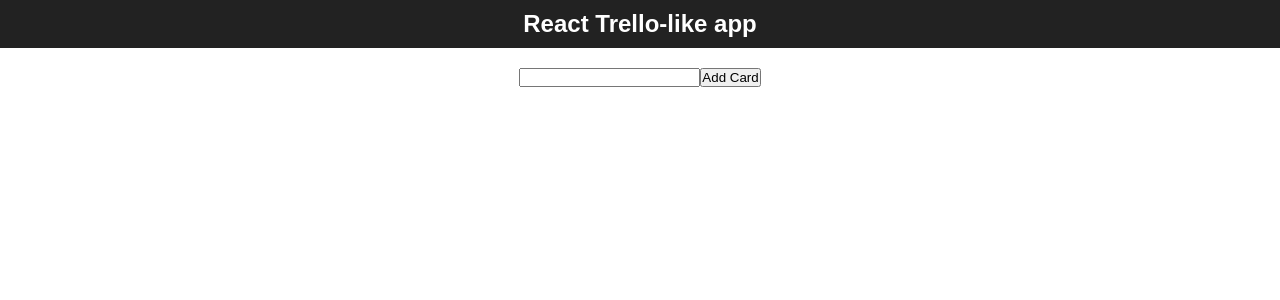
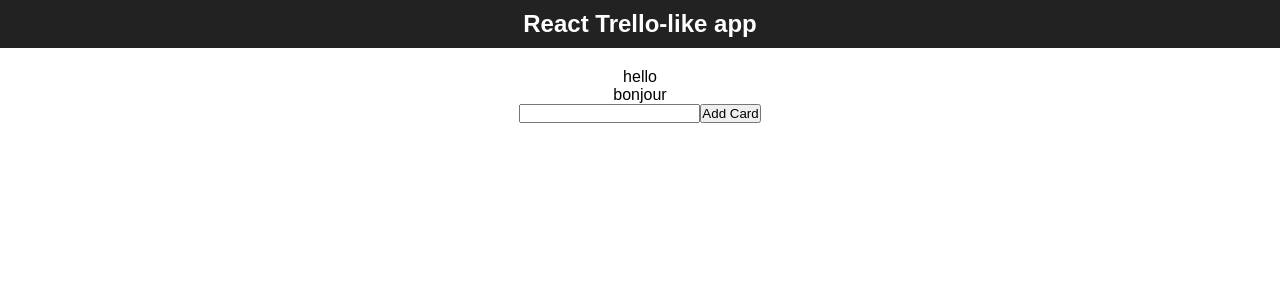
Before and after one commit to namho102/react-excel, a React (Create React App) app: page / in a window 1280 px wide. Shown: the top 300 px of the page. Built offline with nearby package versions, Linux system fonts and the light colour scheme.

Commit message:
add CardList components

```diff
--- a/src/App.js
+++ b/src/App.js
@@ -4,6 +4,7 @@ import logo from './logo.svg';
 import './App.css';
 
 import AddCard from './components/AddCard'
+import CardList from './components/CardList'
 
 class App extends Component {
   render() {
@@ -13,6 +14,7 @@ class App extends Component {
           <h2>React Trello-like app</h2>
         </div>
         <div className="App-body">
+          <CardList cards={[{ name: 'hello'}, { name: 'bonjour'}]}/>
           <AddCard />
         </div>
       </div>
--- a/src/components/CardList.js
+++ b/src/components/CardList.js
@@ -1,4 +1,5 @@
 import React, { Component } from 'react'
+import Card from './Card'
 
 class CardList extends Component {
   render() {
```
